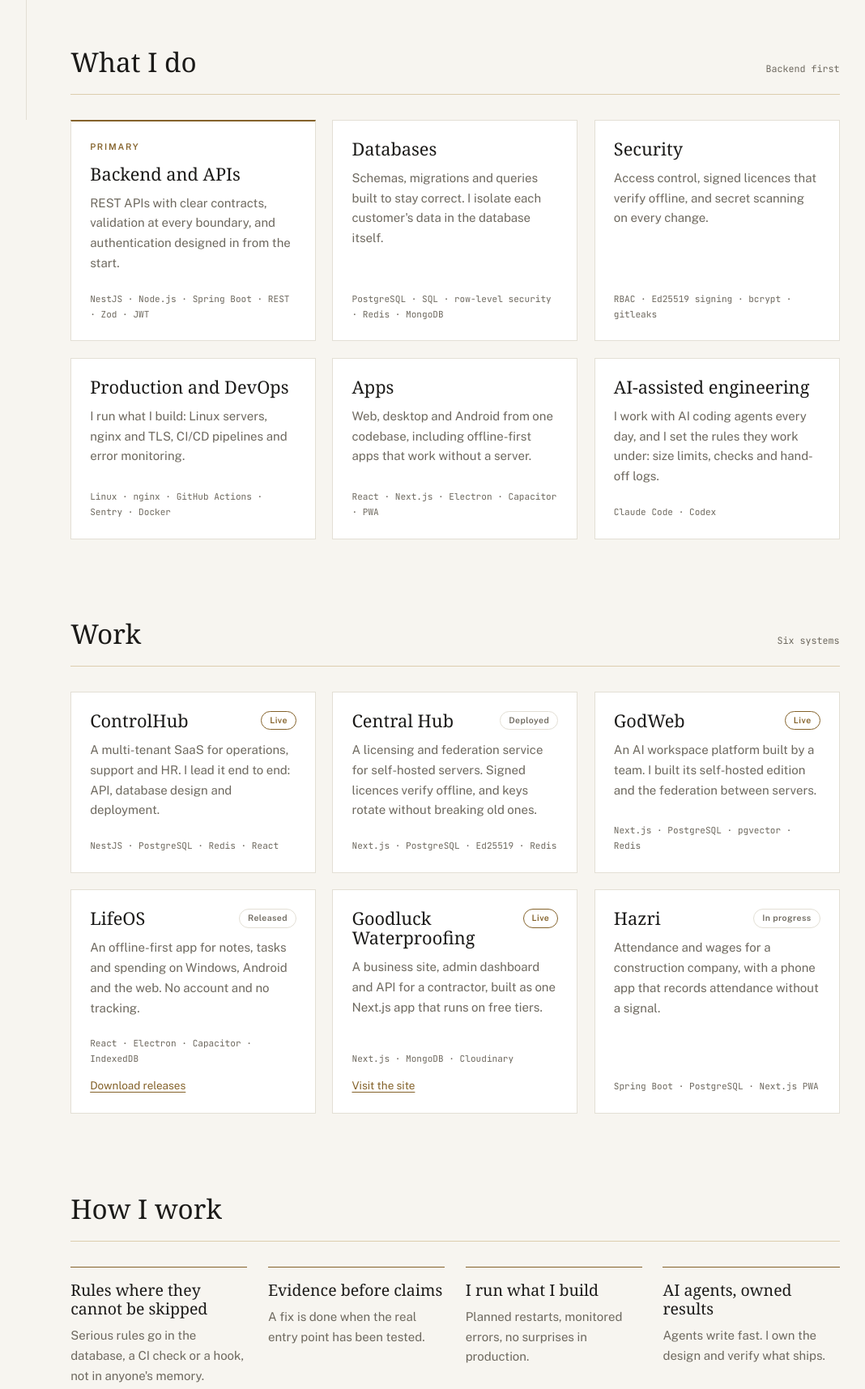
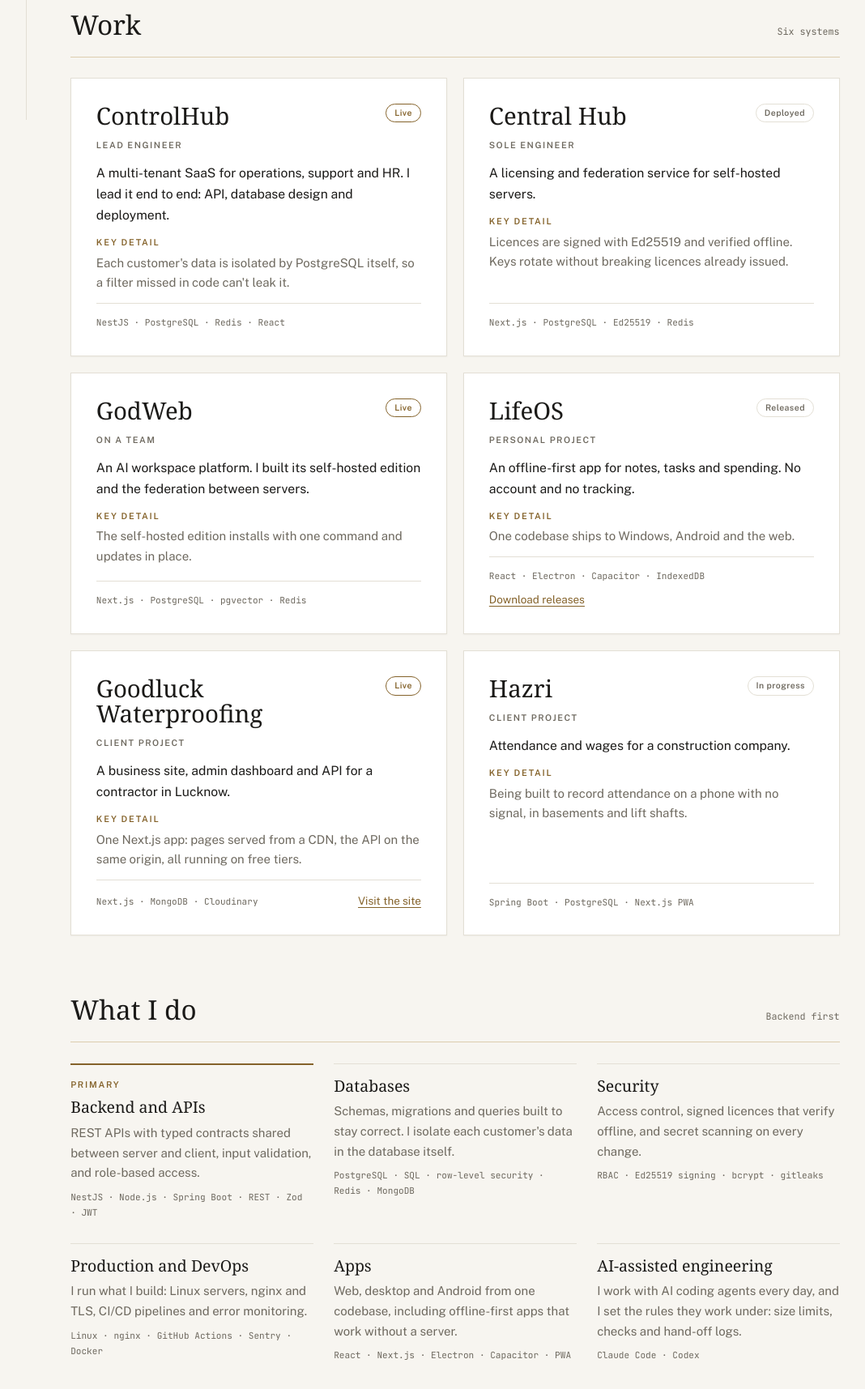
Before and after one commit to Shavez90/Shavez90.github.io, a plain HTML site: page index.html in a window 1280 px wide. Shown: the part 616-2331 px from the top of the page at 81% size, without its empty margins (205-1273 px from the left). Drawn offline with nearby package versions, Linux system fonts and the light colour scheme; a web font is replaced by a local one.

Commit message:
Put work first, add how I build, tighten layout

```diff
--- a/index.html
+++ b/index.html
@@ -69,14 +69,14 @@ p{margin:0}
 .rail-foot{display:flex;flex-direction:column;gap:4px}
 
 /* Main */
-.main{min-width:0;display:flex;flex-direction:column;gap:clamp(72px,7vw,120px)}
+.main{min-width:0;display:flex;flex-direction:column;gap:clamp(56px,5vw,96px)}
 .g12{display:grid;grid-template-columns:repeat(12,minmax(0,1fr));column-gap:clamp(20px,2vw,40px)}
-.block{display:flex;flex-direction:column;gap:clamp(24px,2.4vw,40px);scroll-margin-top:28px}
+.block{display:flex;flex-direction:column;gap:clamp(20px,2vw,32px);scroll-margin-top:28px}
 .block-head{display:flex;justify-content:space-between;align-items:baseline;gap:16px;border-bottom:1px solid var(--brass-dim);padding-bottom:12px}
 .block-head h2{font-size:clamp(1.9rem,2.6vw,3rem)}
 
 /* Hero */
-.hero{row-gap:40px;align-items:end;padding-top:clamp(8px,3vw,48px)}
+.hero{row-gap:32px;align-items:center;padding-top:clamp(8px,2vw,32px)}
 .hero h1{grid-column:1 / span 7;font-size:clamp(3.2rem,6.4vw,8.4rem);line-height:.92;letter-spacing:-0.01em}
 .hero-side{grid-column:8 / span 5;display:flex;flex-direction:column;gap:22px;padding-bottom:10px}
 .lede{font-size:clamp(1.05rem,1.2vw,1.35rem);line-height:1.6;max-width:42ch}
@@ -89,23 +89,35 @@ p{margin:0}
 .stats dt{order:2;color:var(--muted);font-size:.9rem;margin-top:6px}
 .stats dd{margin:0;font-family:var(--f-display);font-size:clamp(2.6rem,3.6vw,4.4rem);line-height:1;color:var(--brass);font-variant-numeric:tabular-nums}
 
-/* Cards */
-.cards{display:grid;grid-template-columns:repeat(3,minmax(0,1fr));gap:clamp(16px,1.6vw,28px)}
-.card{display:flex;flex-direction:column;gap:12px;padding:clamp(20px,1.8vw,30px);background:var(--panel);border:1px solid var(--line);transition:border-color .2s ease}
-.card:hover{border-color:#CDBF9F}
-.card h3{font-size:clamp(1.45rem,1.7vw,1.9rem);line-height:1.1}
-.card .tags{margin-top:auto;padding-top:10px;font-family:var(--f-mono);font-size:.74rem;line-height:1.7;color:var(--muted)}
-.cap.lead-cap{border-top:2px solid var(--brass)}
+/* Work: the centrepiece, two projects to a row on white cards */
+.projects{display:grid;grid-template-columns:repeat(2,minmax(0,1fr));gap:clamp(16px,1.6vw,28px)}
+.project{display:flex;flex-direction:column;gap:12px;padding:clamp(24px,2.4vw,40px);background:var(--panel);border:1px solid var(--line);box-shadow:0 1px 2px rgba(27,26,24,.04);transition:border-color .2s ease,box-shadow .2s ease}
+.project:hover{border-color:#CDBF9F;box-shadow:0 18px 36px -24px rgba(27,26,24,.25)}
+.project h3{font-size:clamp(1.8rem,2.3vw,2.6rem);line-height:1.05}
+.project .role{font-size:.72rem;font-weight:600;letter-spacing:.14em;text-transform:uppercase;color:var(--muted)}
+.project .desc{font-size:1.05rem}
+.project .key{color:var(--muted);display:flex;flex-direction:column;gap:4px}
+.project .foot{margin-top:auto;display:flex;flex-wrap:wrap;justify-content:space-between;align-items:baseline;gap:8px 20px;padding-top:14px;border-top:1px solid var(--line);font-size:.9rem}
+.tags{font-family:var(--f-mono);font-size:.74rem;line-height:1.7;color:var(--muted)}
 .card-head{display:flex;justify-content:space-between;align-items:flex-start;gap:12px}
 .pill{display:inline-block;font-size:.7rem;font-weight:600;letter-spacing:.04em;padding:2px 10px;border-radius:999px;border:1px solid var(--line);color:var(--muted);white-space:nowrap}
 .pill.live{border-color:var(--brass);color:var(--brass)}
-.card .link{font-size:.9rem}
 
-/* Method */
-.method{display:grid;grid-template-columns:repeat(4,minmax(0,1fr));gap:clamp(20px,2vw,40px);margin:0}
-.method div{border-top:1px solid var(--brass);padding-top:16px}
-.method dt{font-family:var(--f-display);font-size:clamp(1.3rem,1.45vw,1.6rem);line-height:1.2}
-.method dd{margin:10px 0 0;color:var(--muted)}
+/* What I do: lighter than Work, text columns under a rule, no boxes */
+.skills-grid{display:grid;grid-template-columns:repeat(3,minmax(0,1fr));gap:28px clamp(20px,2vw,40px)}
+.skill{border-top:1px solid var(--line);padding-top:16px;display:flex;flex-direction:column;gap:8px}
+.skill.lead{border-top:2px solid var(--brass)}
+.skill h3{font-size:clamp(1.3rem,1.45vw,1.6rem);line-height:1.15}
+.skill p{color:var(--muted)}
+
+/* How I build: five steps in order, then one statement on AI */
+.method{list-style:none;padding:0;display:grid;grid-template-columns:repeat(5,minmax(0,1fr));gap:clamp(16px,1.6vw,32px);margin:0}
+.method li{border-top:1px solid var(--brass);padding-top:16px;display:flex;flex-direction:column;gap:8px}
+.step-n{font-family:var(--f-display);font-size:clamp(2rem,2.4vw,2.8rem);line-height:1;color:var(--brass);font-variant-numeric:tabular-nums}
+.method h3{font-size:clamp(1.3rem,1.45vw,1.6rem);line-height:1.2}
+.method p{color:var(--muted)}
+.view{margin:clamp(8px,1vw,16px) 0 0;padding:clamp(24px,2.4vw,40px) clamp(24px,3vw,56px);background:var(--panel);border:1px solid var(--line);border-left:2px solid var(--brass);display:flex;flex-direction:column;gap:14px}
+.view p{font-family:var(--f-display);font-size:clamp(1.5rem,2vw,2.3rem);line-height:1.3;max-width:40ch;color:var(--text)}
 
 /* Experience */
 .history{row-gap:28px}
@@ -157,8 +169,7 @@ button:disabled{opacity:.5;cursor:default}
   .rail nav a[aria-current="true"]{border-bottom-color:var(--brass)}
   .hero h1{grid-column:1 / -1}
   .hero-side{grid-column:1 / span 9}
-  .cards{grid-template-columns:repeat(2,minmax(0,1fr))}
-  .method{grid-template-columns:repeat(2,minmax(0,1fr))}
+  .skills-grid{grid-template-columns:repeat(2,minmax(0,1fr))}
   .history .col:first-child{grid-column:1 / span 6}
   .history .col:last-child{grid-column:7 / span 6}
   .bizcard{grid-column:1 / span 7}
@@ -166,7 +177,7 @@ button:disabled{opacity:.5;cursor:default}
 }
 @media (max-width:760px){
   .hero-side,.bizcard,.actions,.history .col:first-child,.history .col:last-child{grid-column:1 / -1}
-  .cards{grid-template-columns:1fr}
+  .projects,.skills-grid,.method{grid-template-columns:1fr}
   .stats{grid-template-columns:1fr}
   .stats div{padding:16px 0}
   .stats div + div{padding-left:0;border-left:0;border-top:1px solid var(--line)}
@@ -184,7 +195,7 @@ button:disabled{opacity:.5;cursor:default}
   .rail,.btns,.status,.hero-links,.skip{display:none !important}
   .shell{display:block;padding:0}
   .main{gap:28px}
-  .card,.bizcard{break-inside:avoid;box-shadow:none}
+  .project,.bizcard{break-inside:avoid;box-shadow:none}
   a{color:inherit;text-decoration:none}
 }
 </style>
@@ -196,9 +207,9 @@ button:disabled{opacity:.5;cursor:default}
     <div class="rail-top">
       <nav aria-label="Sections">
         <ol>
+          <li><a href="#work">Work</a></li>
           <li><a href="#skills">What I do</a></li>
-          <li><a href="#work">Work</a></li>
-          <li><a href="#method">How I work</a></li>
+          <li><a href="#method">How I build</a></li>
           <li><a href="#history">Experience</a></li>
           <li><a href="#contact">Contact</a></li>
         </ol>
@@ -235,89 +246,104 @@ button:disabled{opacity:.5;cursor:default}
       </dl>
     </section>
 
-    <section class="block" id="skills">
-      <div class="block-head"><h2>What I do</h2><span class="mono">Backend first</span></div>
-      <div class="cards">
-        <article class="card cap lead-cap">
-          <span class="smallcaps">Primary</span>
-          <h3>Backend and APIs</h3>
-          <p class="muted">REST APIs with clear contracts, validation at every boundary, and authentication designed in from the start.</p>
-          <p class="tags">NestJS · Node.js · Spring Boot · REST · Zod · JWT</p>
+    <section class="block" id="work">
+      <div class="block-head"><h2>Work</h2><span class="mono">Six systems</span></div>
+      <div class="projects">
+        <article class="project">
+          <div class="card-head"><h3>ControlHub</h3><span class="pill live">Live</span></div>
+          <span class="role">Lead engineer</span>
+          <p class="desc">A multi-tenant SaaS for operations, support and HR. I lead it end to end: API, database design and deployment.</p>
+          <p class="key"><span class="smallcaps">Key detail</span>Each customer's data is isolated by PostgreSQL itself, so a filter missed in code can't leak it.</p>
+          <div class="foot"><span class="tags">NestJS · PostgreSQL · Redis · React</span></div>
         </article>
-        <article class="card cap">
-          <h3>Databases</h3>
-          <p class="muted">Schemas, migrations and queries built to stay correct. I isolate each customer's data in the database itself.</p>
-          <p class="tags">PostgreSQL · SQL · row-level security · Redis · MongoDB</p>
+        <article class="project">
+          <div class="card-head"><h3>Central Hub</h3><span class="pill">Deployed</span></div>
+          <span class="role">Sole engineer</span>
+          <p class="desc">A licensing and federation service for self-hosted servers.</p>
+          <p class="key"><span class="smallcaps">Key detail</span>Licences are signed with Ed25519 and verified offline. Keys rotate without breaking licences already issued.</p>
+          <div class="foot"><span class="tags">Next.js · PostgreSQL · Ed25519 · Redis</span></div>
         </article>
-        <article class="card cap">
-          <h3>Security</h3>
-          <p class="muted">Access control, signed licences that verify offline, and secret scanning on every change.</p>
-          <p class="tags">RBAC · Ed25519 signing · bcrypt · gitleaks</p>
+        <article class="project">
+          <div class="card-head"><h3>GodWeb</h3><span class="pill live">Live</span></div>
+          <span class="role">On a team</span>
+          <p class="desc">An AI workspace platform. I built its self-hosted edition and the federation between servers.</p>
+          <p class="key"><span class="smallcaps">Key detail</span>The self-hosted edition installs with one command and updates in place.</p>
+          <div class="foot"><span class="tags">Next.js · PostgreSQL · pgvector · Redis</span></div>
         </article>
-        <article class="card cap">
-          <h3>Production and DevOps</h3>
-          <p class="muted">I run what I build: Linux servers, nginx and TLS, CI/CD pipelines and error monitoring.</p>
-          <p class="tags">Linux · nginx · GitHub Actions · Sentry · Docker</p>
+        <article class="project">
+          <div class="card-head"><h3>LifeOS</h3><span class="pill">Released</span></div>
+          <span class="role">Personal project</span>
+          <p class="desc">An offline-first app for notes, tasks and spending. No account and no tracking.</p>
+          <p class="key"><span class="smallcaps">Key detail</span>One codebase ships to Windows, Android and the web.</p>
+          <div class="foot"><span class="tags">React · Electron · Capacitor · IndexedDB</span><a href="https://github.com/Shavez90/LifeOS-Releases/releases" target="_blank" rel="noopener">Download releases</a></div>
         </article>
-        <article class="card cap">
-          <h3>Apps</h3>
-          <p class="muted">Web, desktop and Android from one codebase, including offline-first apps that work without a server.</p>
-          <p class="tags">React · Next.js · Electron · Capacitor · PWA</p>
+        <article class="project">
+          <div class="card-head"><h3>Goodluck Waterproofing</h3><span class="pill live">Live</span></div>
+          <span class="role">Client project</span>
+          <p class="desc">A business site, admin dashboard and API for a contractor in Lucknow.</p>
+          <p class="key"><span class="smallcaps">Key detail</span>One Next.js app: pages served from a CDN, the API on the same origin, all running on free tiers.</p>
+          <div class="foot"><span class="tags">Next.js · MongoDB · Cloudinary</span><a href="https://goodluckwaterproofing.netlify.app" target="_blank" rel="noopener">Visit the site</a></div>
         </article>
-        <article class="card cap">
-          <h3>AI-assisted engineering</h3>
-          <p class="muted">I work with AI coding agents every day, and I set the rules they work under: size limits, checks and hand-off logs.</p>
-          <p class="tags">Claude Code · Codex</p>
+        <article class="project">
+          <div class="card-head"><h3>Hazri</h3><span class="pill">In progress</span></div>
+          <span class="role">Client project</span>
+          <p class="desc">Attendance and wages for a construction company.</p>
+          <p class="key"><span class="smallcaps">Key detail</span>Being built to record attendance on a phone with no signal, in basements and lift shafts.</p>
+          <div class="foot"><span class="tags">Spring Boot · PostgreSQL · Next.js PWA</span></div>
         </article>
       </div>
     </section>
 
-    <section class="block" id="work">
-      <div class="block-head"><h2>Work</h2><span class="mono">Six systems</span></div>
-      <div class="cards">
-        <article class="card">
-          <div class="card-head"><h3>ControlHub</h3><span class="pill live">Live</span></div>
-          <p class="muted">A multi-tenant SaaS for operations, support and HR. I lead it end to end: API, database design and deployment.</p>
-          <p class="tags">NestJS · PostgreSQL · Redis · React</p>
-        </article>
-        <article class="card">
-          <div class="card-head"><h3>Central Hub</h3><span class="pill">Deployed</span></div>
-          <p class="muted">A licensing and federation service for self-hosted servers. Signed licences verify offline, and keys rotate without breaking old ones.</p>
-          <p class="tags">Next.js · PostgreSQL · Ed25519 · Redis</p>
-        </article>
-        <article class="card">
-          <div class="card-head"><h3>GodWeb</h3><span class="pill live">Live</span></div>
-          <p class="muted">An AI workspace platform built by a team. I built its self-hosted edition and the federation between servers.</p>
-          <p class="tags">Next.js · PostgreSQL · pgvector · Redis</p>
-        </article>
-        <article class="card">
-          <div class="card-head"><h3>LifeOS</h3><span class="pill">Released</span></div>
-          <p class="muted">An offline-first app for notes, tasks and spending on Windows, Android and the web. No account and no tracking.</p>
-          <p class="tags">React · Electron · Capacitor · IndexedDB</p>
-          <a class="link" href="https://github.com/Shavez90/LifeOS-Releases/releases" target="_blank" rel="noopener">Download releases</a>
-        </article>
-        <article class="card">
-          <div class="card-head"><h3>Goodluck Waterproofing</h3><span class="pill live">Live</span></div>
-          <p class="muted">A business site, admin dashboard and API for a contractor, built as one Next.js app that runs on free tiers.</p>
-          <p class="tags">Next.js · MongoDB · Cloudinary</p>
-          <a class="link" href="https://goodluckwaterproofing.netlify.app" target="_blank" rel="noopener">Visit the site</a>
-        </article>
-        <article class="card">
-          <div class="card-head"><h3>Hazri</h3><span class="pill">In progress</span></div>
-          <p class="muted">Attendance and wages for a construction company, with a phone app that records attendance without a signal.</p>
-          <p class="tags">Spring Boot · PostgreSQL · Next.js PWA</p>
-        </article>
+    <section class="block" id="skills">
+      <div class="block-head"><h2>What I do</h2><span class="mono">Backend first</span></div>
+      <div class="skills-grid">
+        <div class="skill lead">
+          <span class="smallcaps">Primary</span>
+          <h3>Backend and APIs</h3>
+          <p>REST APIs with typed contracts shared between server and client, input validation, and role-based access.</p>
+          <p class="tags">NestJS · Node.js · Spring Boot · REST · Zod · JWT</p>
+        </div>
+        <div class="skill">
+          <h3>Databases</h3>
+          <p>Schemas, migrations and queries built to stay correct. I isolate each customer's data in the database itself.</p>
+          <p class="tags">PostgreSQL · SQL · row-level security · Redis · MongoDB</p>
+        </div>
+        <div class="skill">
+          <h3>Security</h3>
+          <p>Access control, signed licences that verify offline, and secret scanning on every change.</p>
+          <p class="tags">RBAC · Ed25519 signing · bcrypt · gitleaks</p>
+        </div>
+        <div class="skill">
+          <h3>Production and DevOps</h3>
+          <p>I run what I build: Linux servers, nginx and TLS, CI/CD pipelines and error monitoring.</p>
+          <p class="tags">Linux · nginx · GitHub Actions · Sentry · Docker</p>
+        </div>
+        <div class="skill">
+          <h3>Apps</h3>
+          <p>Web, desktop and Android from one codebase, including offline-first apps that work without a server.</p>
+          <p class="tags">React · Next.js · Electron · Capacitor · PWA</p>
+        </div>
+        <div class="skill">
+          <h3>AI-assisted engineering</h3>
+          <p>I work with AI coding agents every day, and I set the rules they work under: size limits, checks and hand-off logs.</p>
+          <p class="tags">Claude Code · Codex</p>
+        </div>
       </div>
     </section>
 
     <section class="block" id="method">
-      <div class="block-head"><h2>How I work</h2></div>
-      <dl class="method">
-        <div><dt>Rules where they cannot be skipped</dt><dd>Serious rules go in the database, a CI check or a hook, not in anyone's memory.</dd></div>
-        <div><dt>Evidence before claims</dt><dd>A fix is done when the real entry point has been tested.</dd></div>
-        <div><dt>I run what I build</dt><dd>Planned restarts, monitored errors, no surprises in production.</dd></div>
-        <div><dt>AI agents, owned results</dt><dd>Agents write fast. I own the design and verify what ships.</dd></div>
-      </dl>
+      <div class="block-head"><h2>How I build</h2><span class="mono">From a blank page to production</span></div>
+      <ol class="method">
+        <li><span class="step-n">1</span><h3>Design</h3><p>I start with the data, who can see what, and what happens when something fails.</p></li>
+        <li><span class="step-n">2</span><h3>Guardrails</h3><p>Rules go where they can't be skipped: database policies, CI checks, file-size limits.</p></li>
+        <li><span class="step-n">3</span><h3>Build with AI</h3><p>AI agents write most of the code, inside the design and rules I set.</p></li>
+        <li><span class="step-n">4</span><h3>Verify</h3><p>Nothing is done until I've seen it work for real, through the actual endpoint or screen.</p></li>
+        <li><span class="step-n">5</span><h3>Run</h3><p>I deploy it, watch it, and fix it in production.</p></li>
+      </ol>
+      <blockquote class="view">
+        <p>AI has made writing code cheap. It hasn't made it cheap to decide what to build, see where it can fail, or prove that it works. That's the part I own.</p>
+        <footer class="smallcaps">How I see AI</footer>
+      </blockquote>
     </section>
 
     <section class="block" id="history">
```
